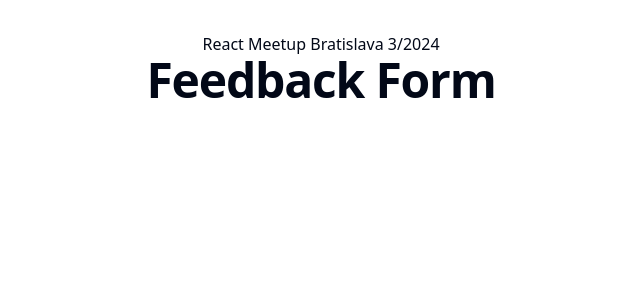
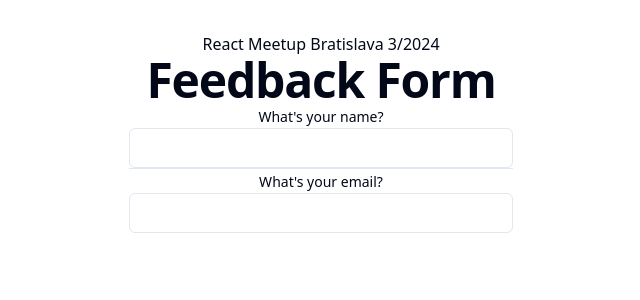
Before and after one commit to creative-planet/react-meetup-ba-24-3, a React (Vite) app: page / in a window 1280 px wide. Shown: the top 300 px of the page, without its empty margins (319-959 px from the left). Built offline with nearby package versions, Linux system fonts and the light colour scheme.

Commit message:
Added inputs & data

```diff
--- a/package.json
+++ b/package.json
@@ -10,6 +10,8 @@
     "preview": "vite preview"
   },
   "dependencies": {
+    "@radix-ui/react-label": "^2.0.2",
+    "@radix-ui/react-separator": "^1.0.3",
     "class-variance-authority": "^0.7.0",
     "clsx": "^2.1.0",
     "lucide-react": "^0.309.0",
--- a/src/components/FeedbackForm.tsx
+++ b/src/components/FeedbackForm.tsx
@@ -1,16 +1,37 @@
 import { useFeedbackStore } from "./data";
+import { Input } from "./ui/input";
+import { Label } from "./ui/label";
+import { Separator } from "./ui/separator";
 
 const FeedbackForm = () => {
   const form = useFeedbackStore((state) => state.form);
-
-  console.log("Initial form data", form);
+  const updateForm = useFeedbackStore((state) => state.updateForm);
 
   return (
-    <div>
+    <div className="container max-w-md">
       <div className="">React Meetup Bratislava 3/2024</div>
       <h1 className="scroll-m-20 text-4xl font-extrabold tracking-tight lg:text-5xl">
         Feedback Form
       </h1>
+      <Label htmlFor="name">What's your name?</Label>
+      <Input
+        id="name"
+        name="name"
+        value={form.name}
+        onChange={(e) => {
+          updateForm({ name: e.target.value });
+        }}
+      />
+      <Separator />
+      <Label htmlFor="email">What's your email?</Label>
+      <Input
+        id="email"
+        name="email"
+        value={form.email}
+        onChange={(e) => {
+          updateForm({ email: e.target.value });
+        }}
+      />
     </div>
   );
 };
--- a/src/components/data.tsx
+++ b/src/components/data.tsx
@@ -1,15 +1,20 @@
 import { create } from "zustand";
 
+interface FeedbackFormState {
+  name?: string;
+  email?: string;
+}
 interface FeedbackStore {
-  form: {
-    name?: string | null;
-    email?: string | null;
-  };
+  form: FeedbackFormState;
+  updateForm: (form: Partial<FeedbackFormState>) => void;
 }
 
-export const useFeedbackStore = create<FeedbackStore>()(() => ({
+export const useFeedbackStore = create<FeedbackStore>()((set) => ({
   form: {
-    name: null,
-    email: null,
+    name: "",
+    email: "",
+  },
+  updateForm: (partial: Partial<FeedbackFormState>) => {
+    set((state) => ({ form: { ...state.form, ...partial } }));
   },
 }));
--- /dev/null
+++ b/src/components/ui/input.tsx
@@ -0,0 +1,25 @@
+import * as React from "react"
+
+import { cn } from "@/lib/utils"
+
+export interface InputProps
+  extends React.InputHTMLAttributes<HTMLInputElement> {}
+
+const Input = React.forwardRef<HTMLInputElement, InputProps>(
+  ({ className, type, ...props }, ref) => {
+    return (
+      <input
+        type={type}
+        className={cn(
+          "flex h-10 w-full rounded-md border border-input bg-background px-3 py-2 text-sm ring-offset-background file:border-0 file:bg-transparent file:text-sm file:font-medium placeholder:text-muted-foreground focus-visible:outline-none focus-visible:ring-2 focus-visible:ring-ring focus-visible:ring-offset-2 disabled:cursor-not-allowed disabled:opacity-50",
+          className
+        )}
+        ref={ref}
+        {...props}
+      />
+    )
+  }
+)
+Input.displayName = "Input"
+
+export { Input }
--- /dev/null
+++ b/src/components/ui/label.tsx
@@ -0,0 +1,24 @@
+import * as React from "react"
+import * as LabelPrimitive from "@radix-ui/react-label"
+import { cva, type VariantProps } from "class-variance-authority"
+
+import { cn } from "@/lib/utils"
+
+const labelVariants = cva(
+  "text-sm font-medium leading-none peer-disabled:cursor-not-allowed peer-disabled:opacity-70"
+)
+
+const Label = React.forwardRef<
+  React.ElementRef<typeof LabelPrimitive.Root>,
+  React.ComponentPropsWithoutRef<typeof LabelPrimitive.Root> &
+    VariantProps<typeof labelVariants>
+>(({ className, ...props }, ref) => (
+  <LabelPrimitive.Root
+    ref={ref}
+    className={cn(labelVariants(), className)}
+    {...props}
+  />
+))
+Label.displayName = LabelPrimitive.Root.displayName
+
+export { Label }
--- /dev/null
+++ b/src/components/ui/separator.tsx
@@ -0,0 +1,29 @@
+import * as React from "react"
+import * as SeparatorPrimitive from "@radix-ui/react-separator"
+
+import { cn } from "@/lib/utils"
+
+const Separator = React.forwardRef<
+  React.ElementRef<typeof SeparatorPrimitive.Root>,
+  React.ComponentPropsWithoutRef<typeof SeparatorPrimitive.Root>
+>(
+  (
+    { className, orientation = "horizontal", decorative = true, ...props },
+    ref
+  ) => (
+    <SeparatorPrimitive.Root
+      ref={ref}
+      decorative={decorative}
+      orientation={orientation}
+      className={cn(
+        "shrink-0 bg-border",
+        orientation === "horizontal" ? "h-[1px] w-full" : "h-full w-[1px]",
+        className
+      )}
+      {...props}
+    />
+  )
+)
+Separator.displayName = SeparatorPrimitive.Root.displayName
+
+export { Separator }
```
Also changed, not shown: 2 other files (tests, documents, lock files or other folders).
